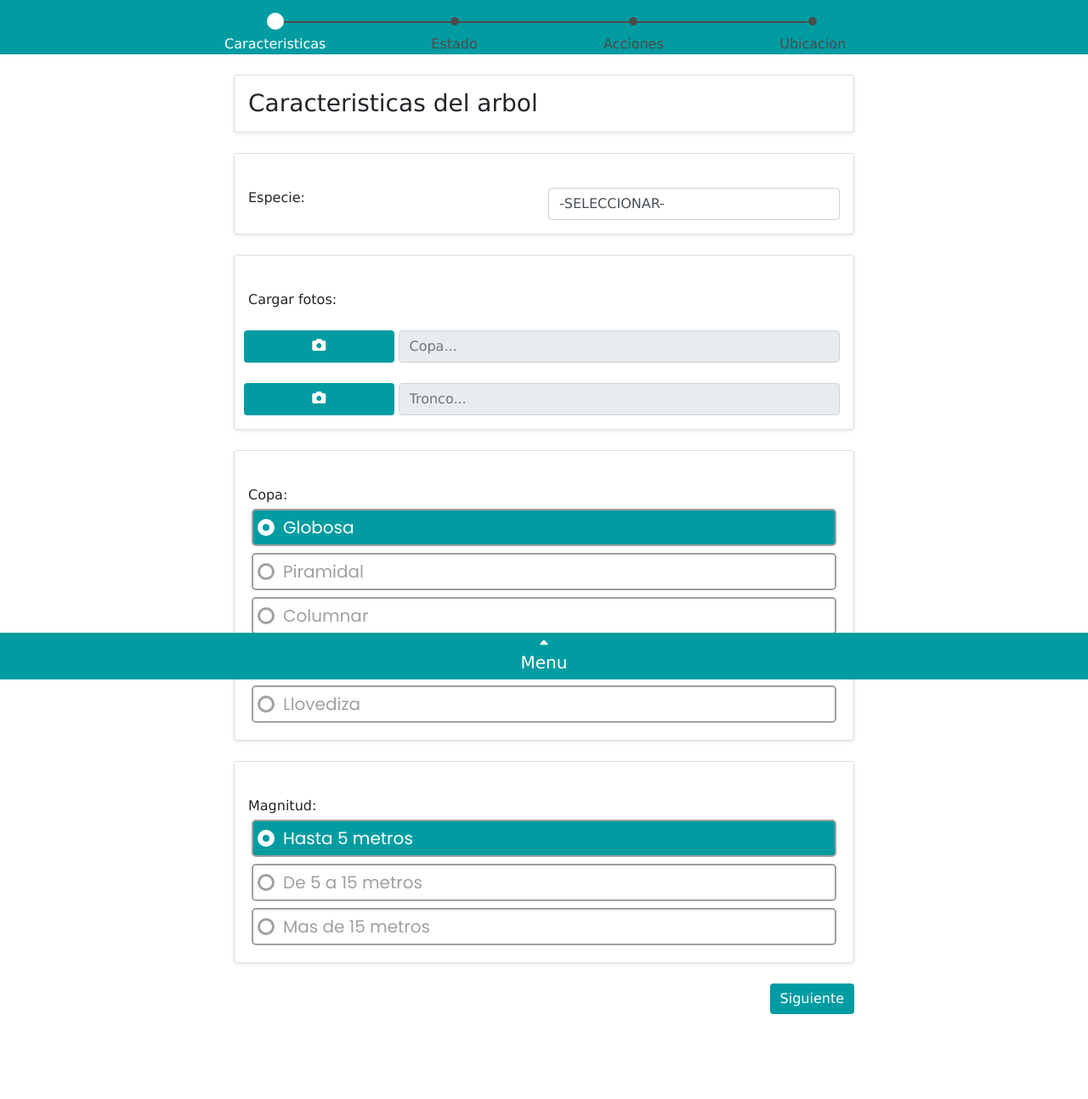
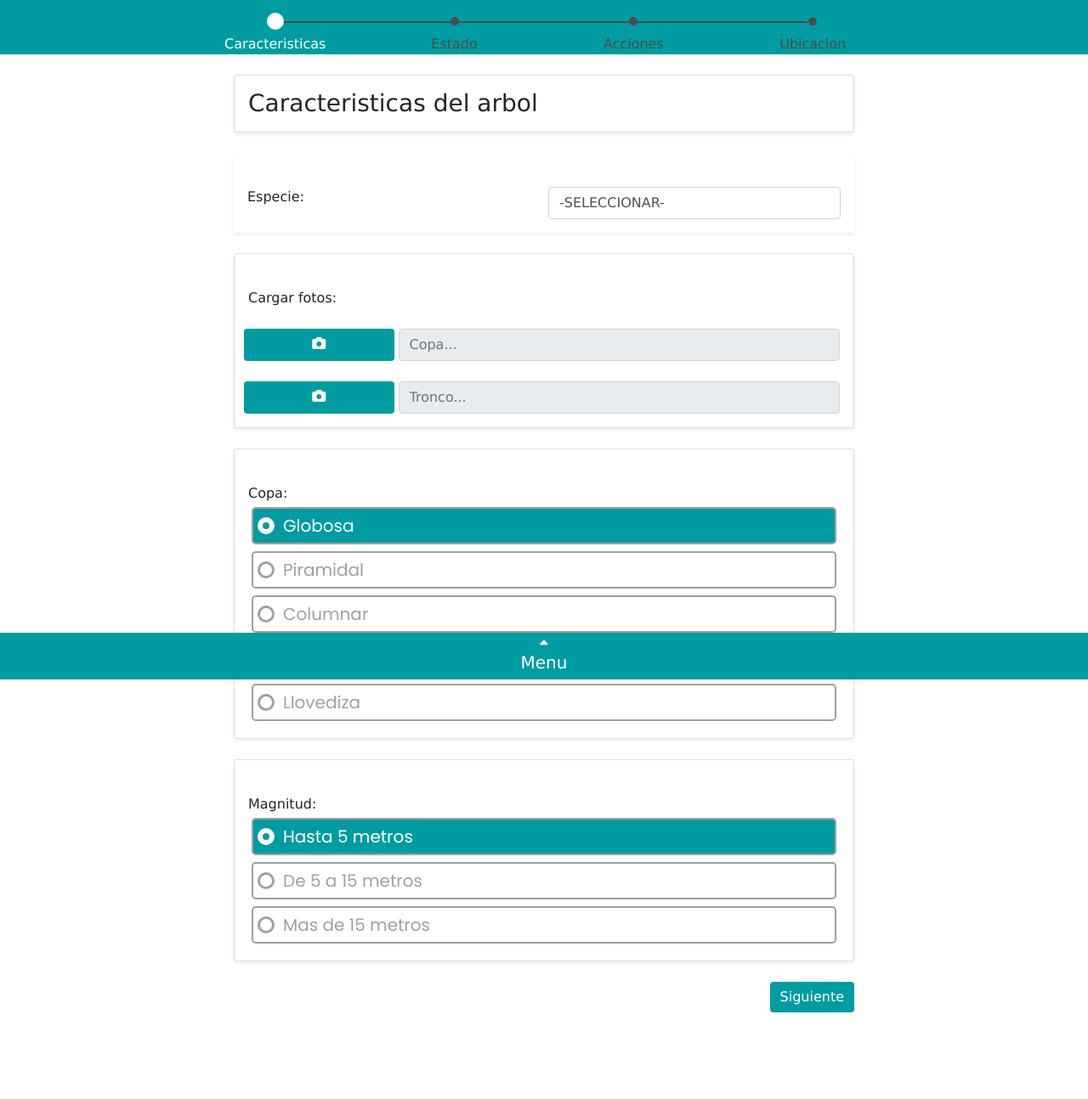
Before and after one commit to YumeshiSama/Administrador-de-rboles, a PHP site: page /cargar_arbol.php in a window 1280 px wide. Shown: the whole page at 85% size. After the commit the page ends 1192 px from the top, so only its background shows below. Run offline with PHP 8.4, Linux system fonts and the light colour scheme; some libraries are stand-ins or nearby versions.

Commit message:
Update cargar_arbol.php

```diff
--- a/cargar_arbol.php
+++ b/cargar_arbol.php
@@ -48,7 +48,7 @@
 		              <div class="multisteps-form__panel rounded bg-white js-active" data-animation="slideHorz">
 		                <h3 class="multisteps-form__title card shadow-sm p-3 mb-4 mt-4 rounded">Caracteristicas del arbol</h3>
 		                <div class="multisteps-form__content">
-		                  <div class="card shadow-sm p-3 mb-4 rounded">
+		                  <div class="shadow-sm p-3 mb-4 rounded">
 		                    <div class="form-row mt-4">
 		                      <div class="col-12 col-sm-6">
 		                        <span class="card-text">Especie:</span>
```
